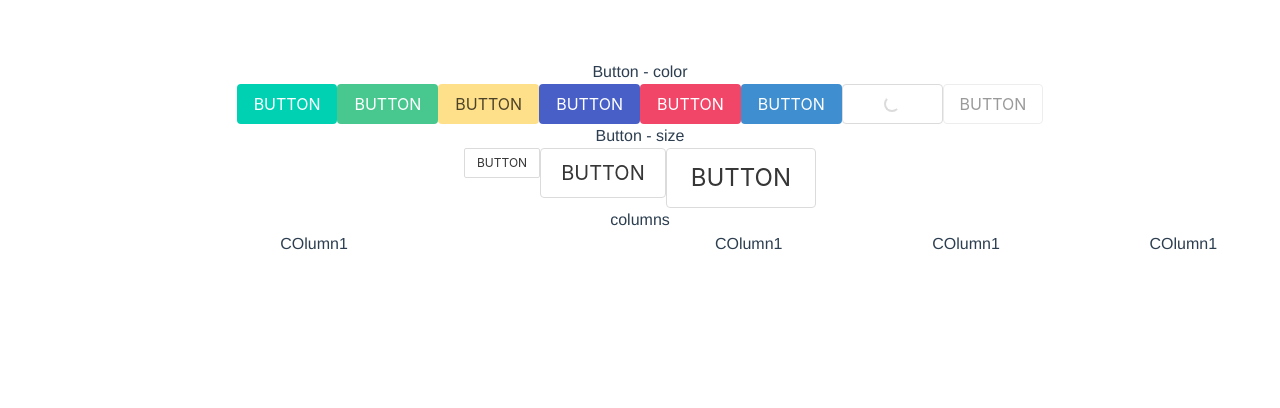
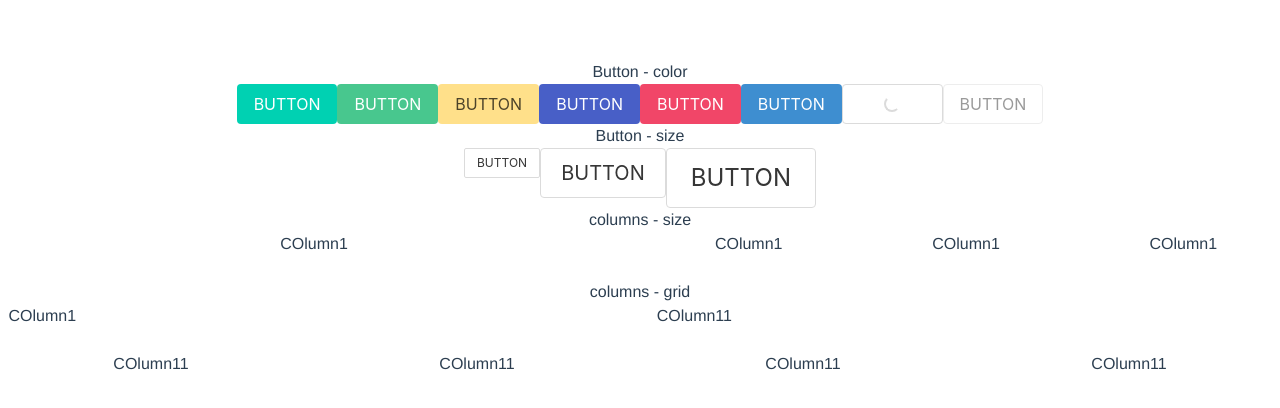
Before and after one commit to afeiship/vue-bulma, a Vue app: page / in a window 1280 px wide. Shown: the top 408 px of the page. Built offline with nearby package versions, Linux system fonts and the light colour scheme.

Commit message:
add: grid example

```diff
--- a/src/components/columns.vue
+++ b/src/components/columns.vue
@@ -1,11 +1,24 @@
 <template>
   <section class="page-button">
-    <h1>columns</h1>
+    <h1>columns - size</h1>
     <vb-columns>
       <vb-column size="1/2">COlumn1</vb-column>
       <vb-column>COlumn1</vb-column>
       <vb-column>COlumn1</vb-column>
       <vb-column>COlumn1</vb-column>
+    </vb-columns>
+
+    <h1>columns - grid</h1>
+    <vb-columns>
+      <vb-column grid="1">COlumn1</vb-column>
+      <vb-column grid="11">COlumn11</vb-column>
+    </vb-columns>
+
+    <vb-columns>
+      <vb-column grid="3">COlumn11</vb-column>
+      <vb-column grid="3">COlumn11</vb-column>
+      <vb-column grid="3">COlumn11</vb-column>
+      <vb-column grid="3">COlumn11</vb-column>
     </vb-columns>
   </section>
 </template>
```
